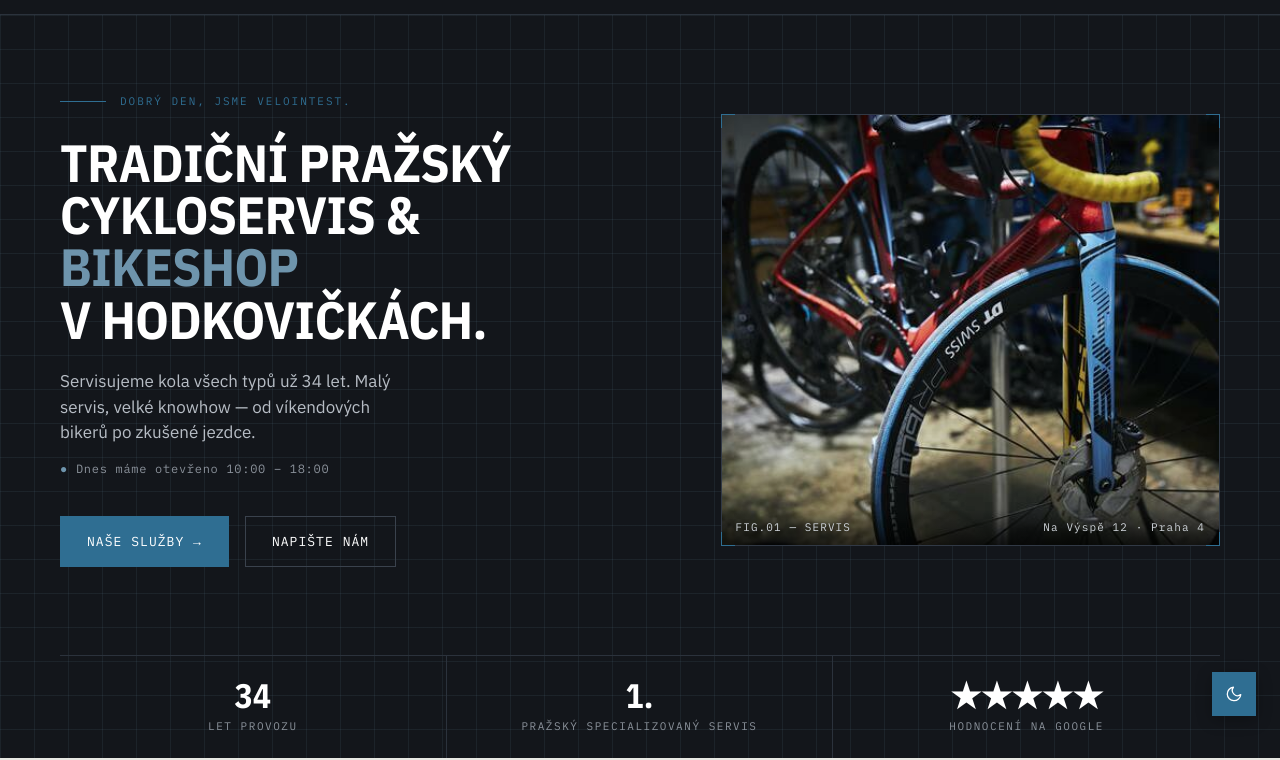
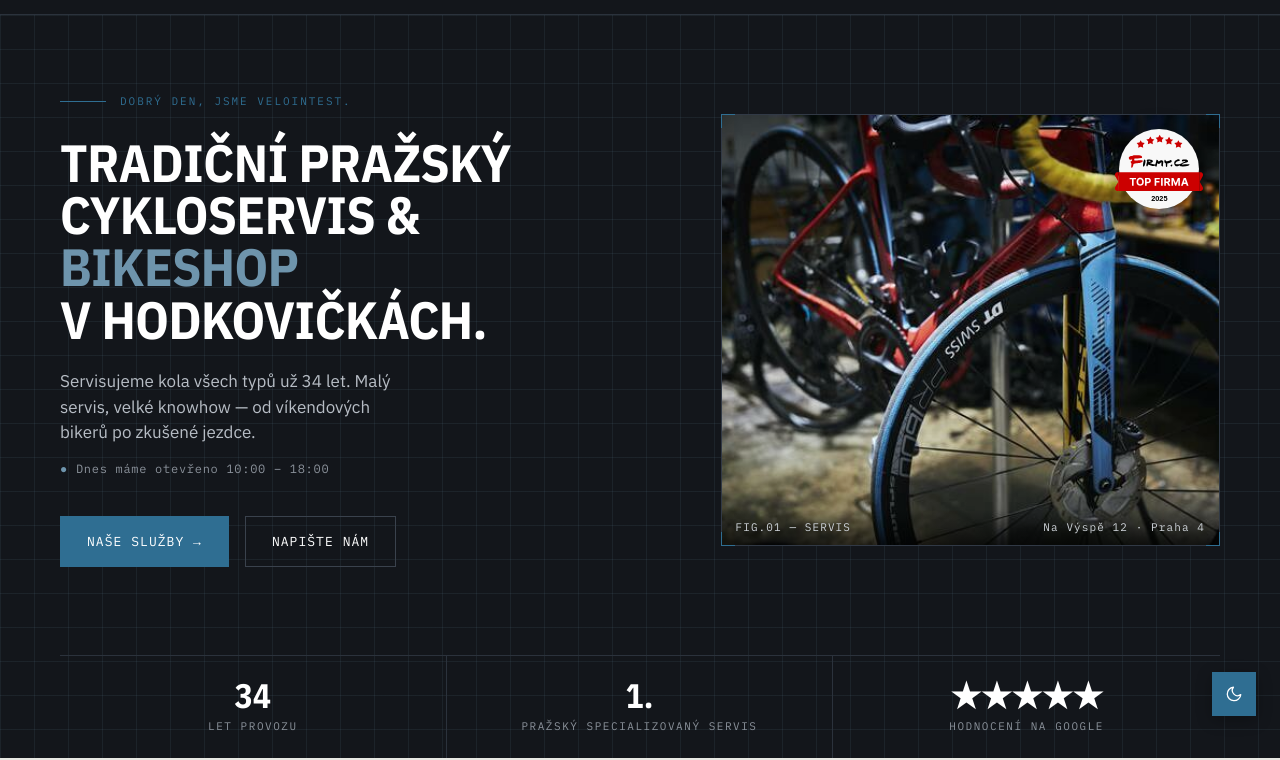
Before and after one commit to janfabian/velointest.cz, a plain HTML site: page index.html in a window 1280 px wide. Shown: the part 60-820 px from the top of the page. Drawn offline with nearby package versions, Linux system fonts and the light colour scheme.

Commit message:
Add TOP firma 2025 badge to hero photo
Self-hosted firmy.cz award badge, floating on the hero figure's
top-right corner. Links to the firmy.cz detail page (backlink),
EN aria-label added.

Co-Authored-By: Claude Opus 4.8 <noreply@anthropic.com>

```diff
--- a/index.html
+++ b/index.html
@@ -298,6 +298,9 @@
   .hero-figure{position:relative;border:1px solid #313945}
   .hero-figure img{width:100%;height:430px;object-fit:cover;filter:grayscale(.25) contrast(1.05)}
   .hero-figure .cap{position:absolute;left:0;bottom:0;right:0;display:flex;justify-content:space-between;font-family:var(--mono);font-size:11px;letter-spacing:.1em;color:#cfd4da;padding:10px 14px;background:linear-gradient(transparent,rgba(0,0,0,.65))}
+  .top-firma{position:absolute;top:14px;right:14px;z-index:3;display:block;width:clamp(74px,8vw,92px);line-height:0;filter:drop-shadow(0 4px 12px rgba(0,0,0,.45));transition:transform .25s}
+  .top-firma:hover{transform:scale(1.05)}
+  .top-firma img{width:100%;height:auto;filter:none}
   .corner{position:absolute;width:14px;height:14px;border:1px solid var(--steel)}
   .corner.tl{top:-1px;left:-1px;border-right:0;border-bottom:0}
   .corner.tr{top:-1px;right:-1px;border-left:0;border-bottom:0}
@@ -587,6 +590,7 @@
       <div class="hero-figure">
         <span class="corner tl"></span><span class="corner tr"></span><span class="corner bl"></span><span class="corner br"></span>
         <img src="./static/bike-work-1-r.jpg" alt="Mechanik servisuje horské kolo v dílně Velointest" fetchpriority="high">
+        <a class="top-firma" href="https://www.firmy.cz/detail/259222-velointest-praha.html" target="_blank" rel="noopener" aria-label="TOP firma 2025 na Firmy.cz" data-i18n-aria="hero.topfirma"><img src="./static/top-firma-2025.svg" alt="TOP firma 2025 — Firmy.cz" width="138" height="120"></a>
         <div class="cap"><span data-i18n="hero.cap">FIG.01 — SERVIS</span><span>Na Výspě 12 · Praha 4</span></div>
       </div>
     </div>
@@ -890,6 +894,7 @@
       'hero.cta1': 'Our services →',
       'hero.cta2': 'Write us',
       'hero.cap': 'FIG.01 — WORKSHOP',
+      'hero.topfirma': 'TOP firma 2025 on Firmy.cz',
       // stats
       'stats.years': 'years in business',
       'stats.first': "Prague's 1st specialized service",
```
Also changed, not shown: static/top-firma-2025.svg (added).
